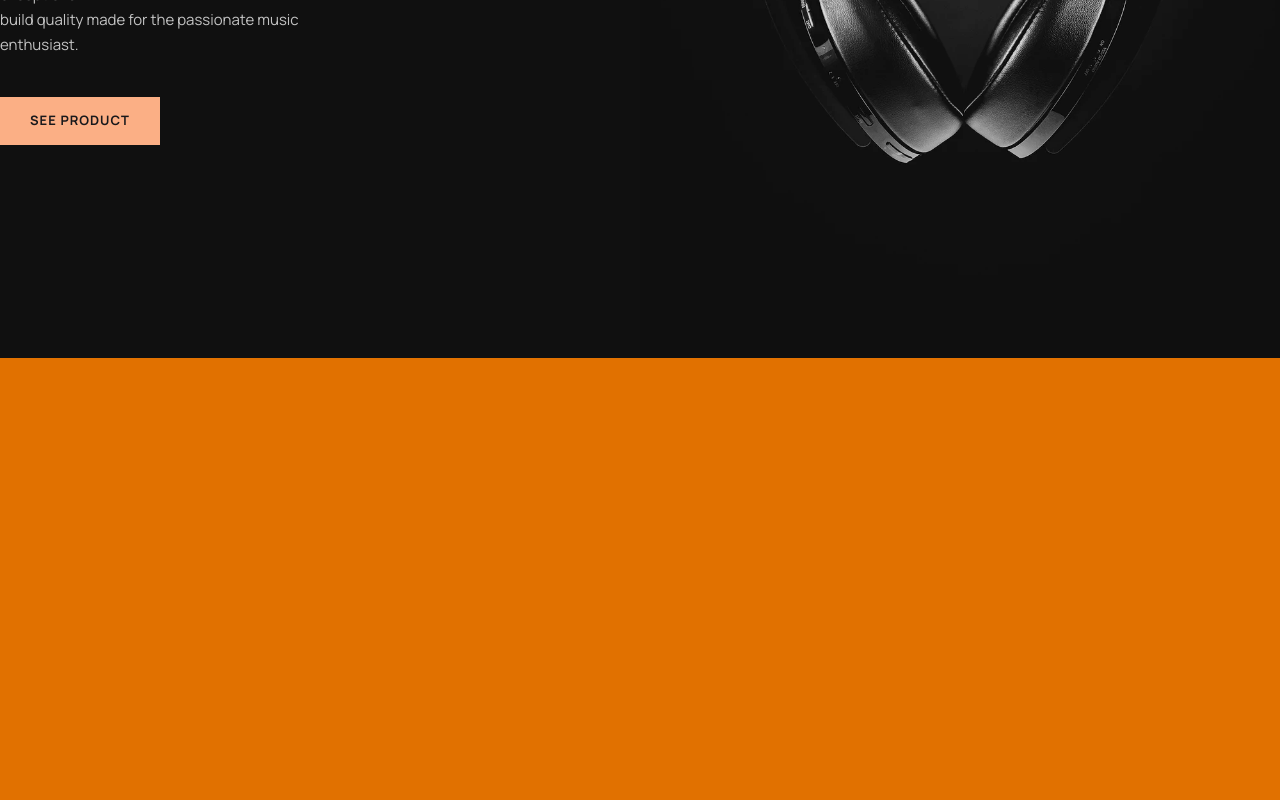
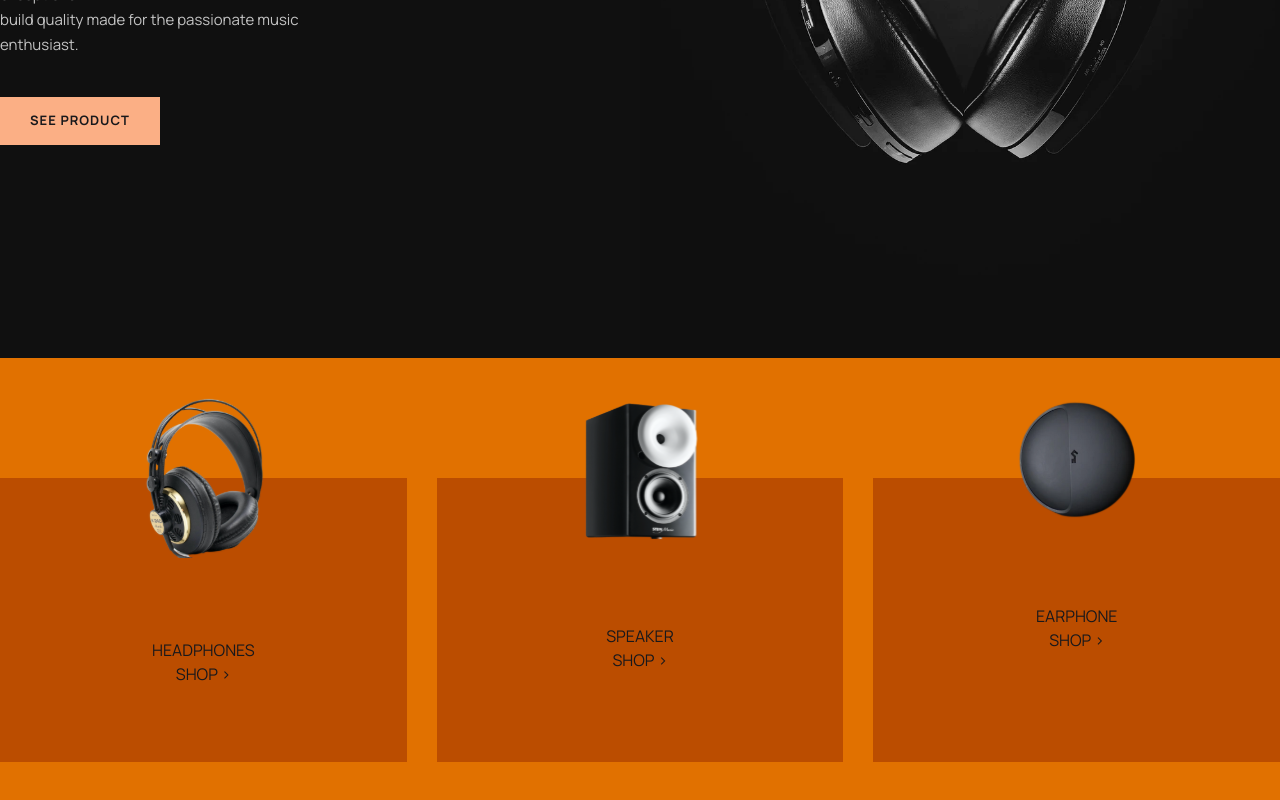
Before and after one commit to omarahmed321/tailwind-test-figma, a React (Vite) app: page / in a window 1280 px wide. Shown: the part 442-1242 px from the top of the page. Built offline with nearby package versions, Linux system fonts and the light colour scheme.

Commit message:
deploy: 2026-04-09

```diff
--- a/src/Aitems.jsx
+++ b/src/Aitems.jsx
@@ -2,14 +2,35 @@ import React from 'react'
 import headphoneitem from './assets/headphoneitem.svg'
 import circleSp from './assets/circlespeaker.svg'
 import speaker from './assets/speaker.svg'
-export default function items() {
+export default function Items() {
   return (
 
-      <div className="items flex gap-7.5">
-    <div className="item w-3 h-2.5 bg-amber-700">
-<img src={headphoneitem} alt="" />
+
+
+     <div className="Items flex gap-7.5 w-full justify-between absolute top-30 ">
+
+
+    <div className="item  h-71 bg-amber-700 w-1/3 flex flex-col items-center">
+<img src={headphoneitem} alt="" className=' relative -top-20' />
 <p>HEADPHONES</p>
-<a href=""></a>
+<a href="">SHOP  &gt;</a>
+    </div>
+
+
+    <div className="item  h-71 bg-amber-700  w-1/3 flex flex-col items-center">
+<img src={speaker} alt="" className=' relative -top-20'/>
+<p>SPEAKER</p>
+<a href="">SHOP  &gt;</a>
+    </div>
+
+
+
+    <div className="item  71 bg-amber-700 w-1/3 flex flex-col items-center">
+<img src={circleSp} alt="" className=' relative -top-20'/>
+<p>
+EARPHONE
+</p>
+<a href="">SHOP  &gt;</a>
     </div>
 
 
--- a/src/Secondpage.jsx
+++ b/src/Secondpage.jsx
@@ -1,9 +1,10 @@
 import React from 'react'
-import items from './Aitems'
+
+import Items from './Aitems'
 export default function Secondpage() {
   return (
-    <div className=' justify-center flex flex-col container  bg-amber-600 h-dvh mx-auto'>
-<items />
+    <div className=' justify-center flex flex-col container  bg-amber-600 h-dvh mx-auto relative'>
+<Items />
 
 
 
```
Also changed, not shown: src/assets/headphone.svg (added).
